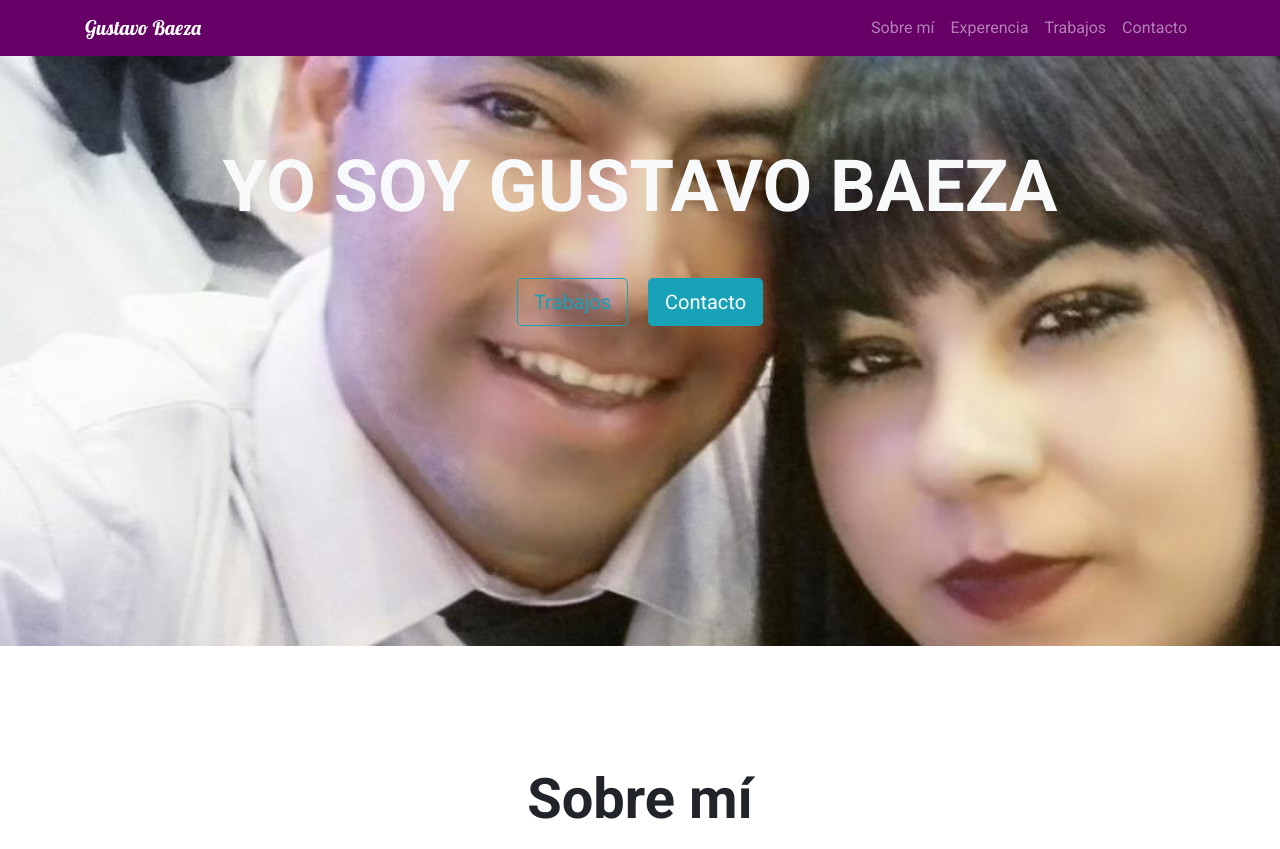
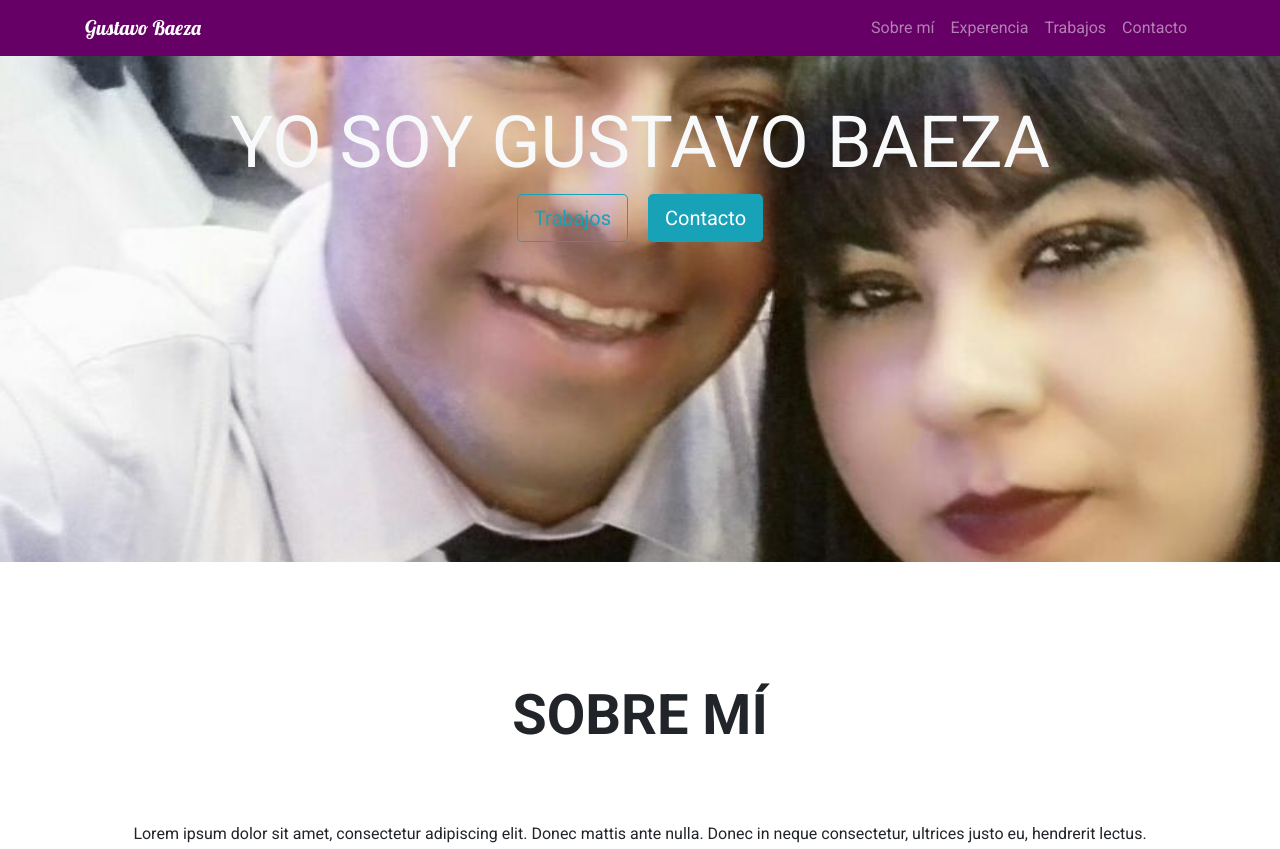
Before and after one commit to gustavo-baeza-777/1prueba, a plain HTML site: page index.html in a window 1280 px wide. Shown: the top 849 px of the page. Drawn offline with nearby package versions, Linux system fonts and the light colour scheme; a script that the page names is missing.

Commit message:
toltip agregado

```diff
--- a/assets/css/style.css
+++ b/assets/css/style.css
@@ -12,7 +12,8 @@ header {
 }
 
 h1 {
-  padding: 0;
+  bottom: 0;
+  padding-top: 100px;
 
 }
 
--- a/index.html
+++ b/index.html
@@ -56,17 +56,22 @@
             </div>
           </nav>
 
-          <header class="text-light text-center pt-5 mt-5">
+          <header class="text-light text-center">
               <div class="container">
-              <h1 class="display-3 font-weight-bold my-5">YO SOY GUSTAVO BAEZA</h1>
-              <a href="#Work" class="btn btn-lg btn-outline-info mr-3">Trabajos</a>
-              <a href="#Contact" class="btn btn-lg btn-info">Contacto</a>
+              <h1 class="display-3">YO SOY GUSTAVO BAEZA</h1>
               </div>
+              <a href="#Work" button type="button" class="btn btn-lg btn-outline-info mr-3" data-toggle="tooltip" data-placement="bottom" title="Hecha una mirada a mis trabajos">
+              Trabajos
+              </a>
+              <a href="#Contact" button type="button" class="btn btn-lg btn-info" data-toggle="tooltip" data-placement="right" title="Enviame un Inbox">
+              Contacto
+              </a>
           </header>
 
     <section id="About" class="linea container text-center pt-5 my-5">
-    <h2 class="display-4 font-weight-bold my-4">Sobre mí</h2>
+    <h2 class="display-4 font-weight-bold my-4">SOBRE MÍ</h2>
     <p class="my-4 pt-5">Lorem ipsum dolor sit amet, consectetur adipiscing elit. Donec mattis ante nulla. Donec in neque consectetur, ultrices justo eu, hendrerit lectus.</p>
+    </section>
 
     <div class="container">
 <div class="row">
@@ -240,8 +245,9 @@
           </Div>
 
 
-  <footer class="container my-5 py-3 p-5">
-  <div class="row">
+  <footer class="my-5 py-3 p-5">
+  <div class="container">
+    <div class="row">
     <div class="col-md-6 p-4 text-center">
       <span class="gustavo">GUSTAVO BAEZA</span>
     </div>
@@ -251,6 +257,7 @@
       <i class="fab fa-linkedin fa-3x"></i>
       <i class="fab fa-facebook-square fa-3x"></i>
       </div>
+    </div>
     </div>
   </footer>
 
```
